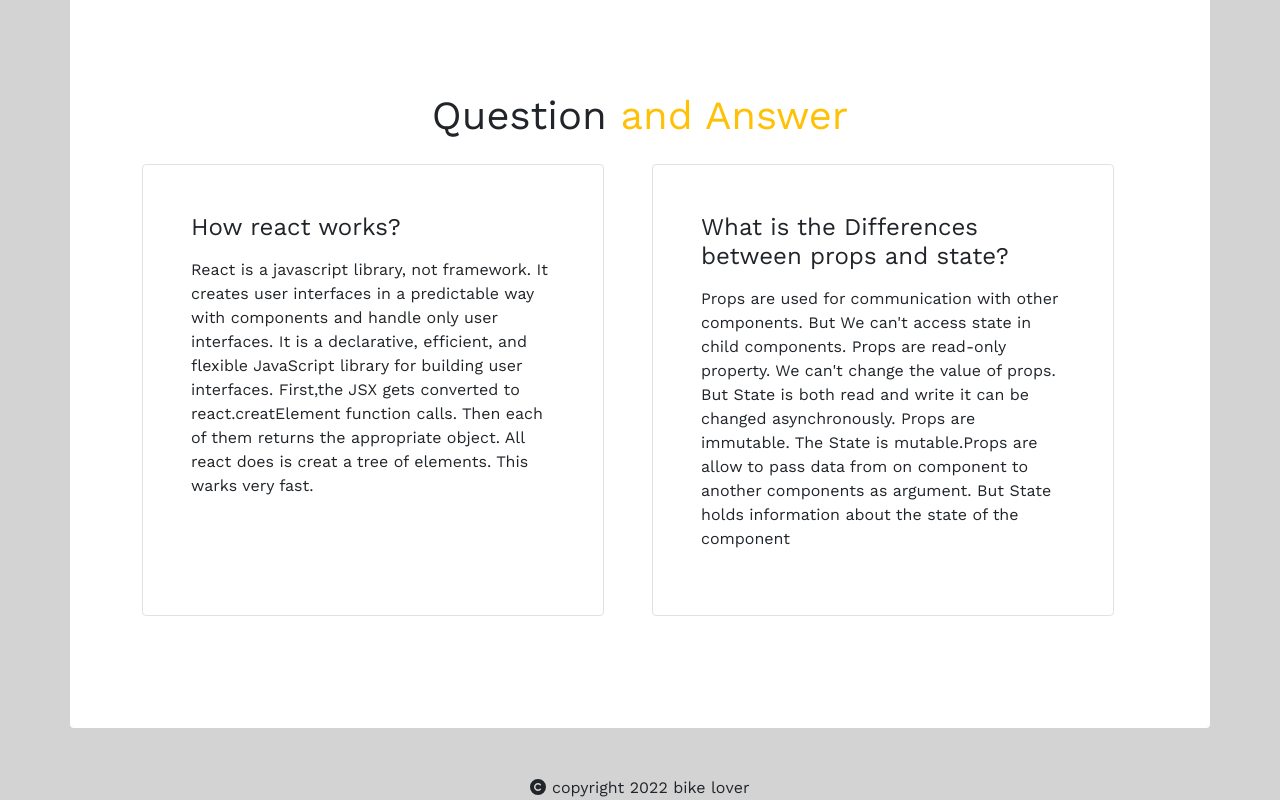
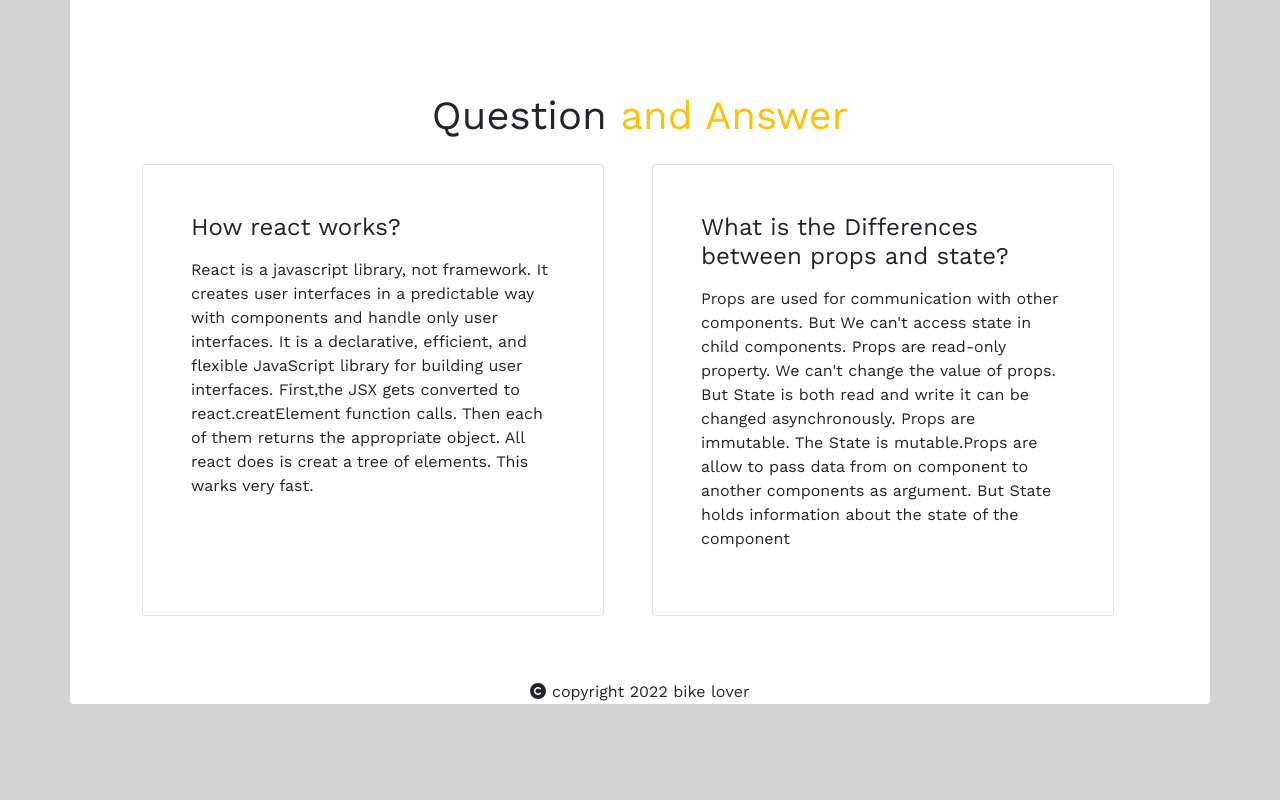
Before and after one commit to tahamah/bike-lover, a React (Create React App) app: page / in a window 1280 px wide. Shown: the part 2082-2882 px from the top of the page. After the commit the page ends 2786 px from the top, so only its background shows below. Built offline with nearby package versions, Linux system fonts and the light colour scheme.

Commit message:
fooret in spicel compo

```diff
--- a/src/App.js
+++ b/src/App.js
@@ -1,24 +1,18 @@
 import './App.css'
 import Header from './components/Header/Header'
 import Shope from './components/Shope/Shope'
-import { FontAwesomeIcon } from '@fortawesome/react-fontawesome'
-import { faCopyright } from '@fortawesome/free-solid-svg-icons'
 import QuestionAnswer from './components/QuestionAnswer/QuestionAnswer'
+import Footer from './components/Footer/Footer'
 
 function App() {
     return (
         <div>
-            <div className="container bg-white rounded mb-5 pb-5">
+            <div className="container bg-white rounded ">
                 <Header></Header>
                 <Shope></Shope>
                 <QuestionAnswer></QuestionAnswer>
+                <Footer></Footer>
             </div>
-            <footer className="text-center footer ">
-                <p className="mb-0 ">
-                    <FontAwesomeIcon icon={faCopyright} /> copyright 2022 bike
-                    lover
-                </p>
-            </footer>
         </div>
     )
 }
--- /dev/null
+++ b/src/components/Footer/Footer.js
@@ -0,0 +1,18 @@
+import React from 'react'
+import { FontAwesomeIcon } from '@fortawesome/react-fontawesome'
+import { faCopyright } from '@fortawesome/free-solid-svg-icons'
+
+const Footer = () => {
+    return (
+        <div>
+            <footer className="text-center footer ">
+                <p className="mb-0 ">
+                    <FontAwesomeIcon icon={faCopyright} /> copyright 2022 bike
+                    lover
+                </p>
+            </footer>
+        </div>
+    )
+}
+
+export default Footer
--- a/src/components/Shope/Shope.js
+++ b/src/components/Shope/Shope.js
@@ -30,7 +30,7 @@ const Shope = () => {
     return (
         <div className="p-5 row">
             <div className="col-12 mb-5 col-md-9">
-                <div className="card-container row row-cols-1 row-cols-md-2 row-cols-lg-3 g-5 mt-5">
+                <div className=" row row-cols-1 row-cols-md-2 row-cols-lg-3 g-5 mt-5">
                     {products.map((product) => (
                         <Products
                             key={product.id}
```
